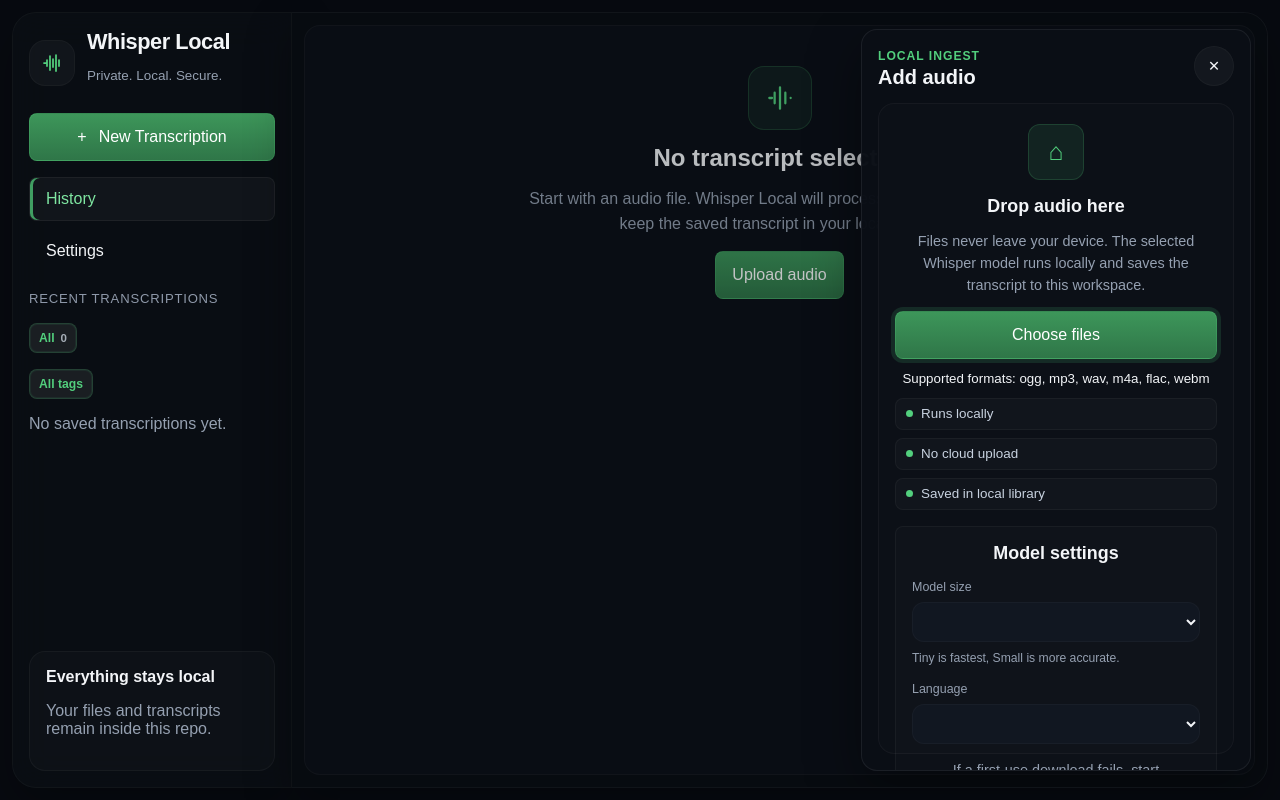
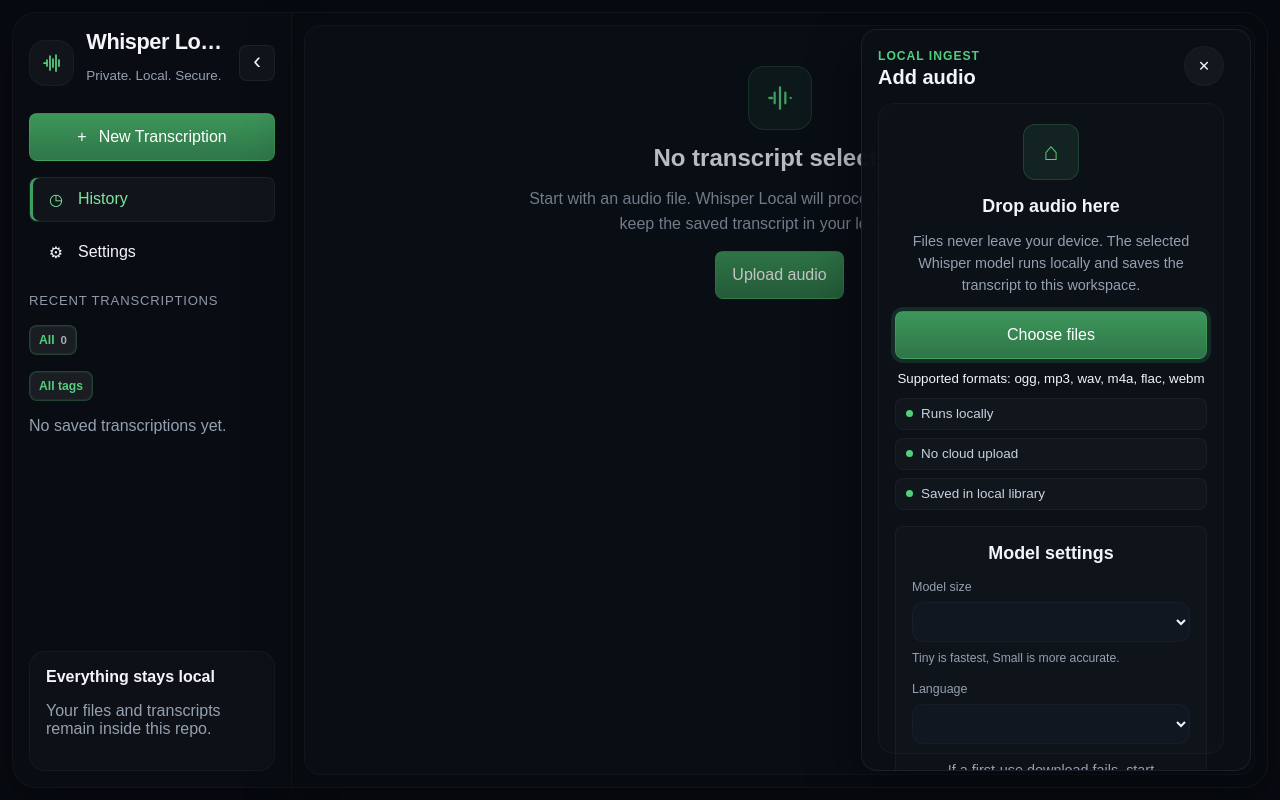
Before and after one commit to burnz0/whisper-local, a Flask app: template templates/index.html in a window 1280 px wide. Run offline with Flask 3, Linux system fonts and the light colour scheme; the template is opened without the code that fills it, so the values that code supplies are empty; some libraries are stand-ins or nearby versions.

Commit message:
Add collapsible sidebar

```diff
--- a/static/app.js
+++ b/static/app.js
@@ -65,6 +65,7 @@
   const settingsWorkspace = document.getElementById("settings-workspace");
   const detailPanel = document.querySelector(".detail-panel");
   const sidebar = document.querySelector(".sidebar");
+  const sidebarToggle = document.getElementById("sidebar-toggle");
   const contextBackdrop = document.getElementById("context-backdrop");
   const closeUploadPanel = document.getElementById("close-upload-panel");
   const fileNameLabel = document.getElementById("selected-file-name");
@@ -90,6 +91,7 @@
   let searchScope = window.localStorage.getItem("whisperLocal.searchScope") || "transcript";
   let activeCollectionFilter = window.localStorage.getItem("whisperLocal.collectionFilter") || "all";
   let activeTagFilter = window.localStorage.getItem("whisperLocal.tagFilter") || "all";
+  let isSidebarCollapsed = window.localStorage.getItem("whisperLocal.sidebarCollapsed") === "true";
   const formatTime = (seconds) => {
     const total = Math.max(0, Math.floor(seconds || 0));
     const mins = Math.floor(total / 60);
@@ -127,6 +129,25 @@
     option.textContent = speaker;
     speakerFilter.appendChild(option);
   };
+
+  const setSidebarCollapsed = (collapsed) => {
+    isSidebarCollapsed = Boolean(collapsed);
+    document.body.classList.toggle("sidebar-collapsed", isSidebarCollapsed);
+    if (sidebar) sidebar.dataset.collapsed = String(isSidebarCollapsed);
+    if (sidebarToggle) {
+      sidebarToggle.setAttribute("aria-expanded", String(!isSidebarCollapsed));
+      sidebarToggle.setAttribute("aria-label", isSidebarCollapsed ? "Expand sidebar" : "Collapse sidebar");
+      sidebarToggle.title = isSidebarCollapsed ? "Expand sidebar" : "Collapse sidebar";
+    }
+    window.localStorage.setItem("whisperLocal.sidebarCollapsed", String(isSidebarCollapsed));
+  };
+
+  if (sidebarToggle) {
+    setSidebarCollapsed(isSidebarCollapsed);
+    sidebarToggle.addEventListener("click", () => {
+      setSidebarCollapsed(!isSidebarCollapsed);
+    });
+  }
 
   if (jobState && jobStatus) {
     const renderJobMeta = (job) => {
--- a/static/styles.css
+++ b/static/styles.css
@@ -80,6 +85,7 @@ body::before {
   flex-direction: column;
   gap: var(--space-3);
   min-height: 0;
+  overflow: hidden;
 }
 
 .workspace {
@@ -91,10 +97,19 @@ body::before {
   overflow: hidden;
 }
 
+.sidebar-top {
+  display: flex;
+  align-items: center;
+  gap: var(--space-2);
+  min-width: 0;
+}
+
 .brand {
   display: flex;
   gap: var(--space-2);
   align-items: center;
+  min-width: 0;
+  flex: 1;
 }
 
 .brand-mark {
@@ -129,8 +144,44 @@ body::before {
   letter-spacing: -0.02em;
 }
 
+.brand-copy {
+  min-width: 0;
+}
+
+.brand-copy h1,
+.brand-copy p {
+  overflow: hidden;
+  text-overflow: ellipsis;
+  white-space: nowrap;
+}
+
 .brand p {
   font-size: 0.84rem;
+}
+
+.sidebar-toggle {
+  appearance: none;
+  display: inline-grid;
+  place-items: center;
+  width: 36px;
+  height: 36px;
+  flex: 0 0 36px;
+  border-radius: var(--radius-control);
+  border: 1px solid rgba(255, 255, 255, 0.055);
+  background: rgba(255, 255, 255, 0.035);
+  color: var(--text);
+  cursor: pointer;
+  font: inherit;
+}
+
+.sidebar-toggle:hover {
+  background: rgba(255, 255, 255, 0.08);
+}
+
+.sidebar-toggle__icon {
+  font-size: 1.45rem;
+  line-height: 1;
+  transform: translateY(-1px);
 }
 
 .brand p,
@@ -218,6 +269,50 @@ textarea:focus-visible {
   outline-offset: 3px;
 }
 
+* {
+  scrollbar-width: thin;
+  scrollbar-color: rgba(119, 132, 153, 0.58) rgba(255, 255, 255, 0.025);
+}
+
+*::-webkit-scrollbar {
+  width: 10px;
+  height: 10px;
+}
+
+*::-webkit-scrollbar-track {
+  background: rgba(255, 255, 255, 0.025);
+  border-radius: var(--radius-pill);
+}
+
+*::-webkit-scrollbar-thumb {
+  border: 2px solid transparent;
+  border-radius: var(--radius-pill);
+  background:
+    linear-gradient(180deg, rgba(142, 156, 181, 0.68), rgba(82, 94, 114, 0.68))
+    padding-box;
+}
+
+*::-webkit-scrollbar-thumb:hover {
+  background:
+    linear-gradient(180deg, rgba(166, 181, 207, 0.86), rgba(98, 112, 135, 0.86))
+    padding-box;
+}
+
+*::-webkit-scrollbar-corner {
+  background: transparent;
+}
+
+.settings-workspace,
+.library-list,
+.upload-card,
+.segment-list,
+.summary-list,
+.context-panel,
+.import-job-list,
+textarea {
+  scrollbar-gutter: stable;
+}
+
 .primary-action:focus-visible,
 .transcribe-button:focus-visible,
 .file-picker:focus-within span {
@@ -226,6 +321,14 @@ textarea:focus-visible {
 
 .sidebar > .primary-action {
   width: 100%;
+}
+
+.primary-action__label,
+.nav-item__label {
+  min-width: 0;
+  overflow: hidden;
+  text-overflow: ellipsis;
+  white-space: nowrap;
 }
 
 .transcribe-button:disabled {
@@ -249,6 +352,18 @@ textarea:focus-visible {
   padding: var(--space-2) var(--space-3);
   border-radius: var(--radius-control);
   border: 1px solid transparent;
+  display: flex;
+  align-items: center;
+  gap: var(--space-2);
+  min-width: 0;
+}
+
+.nav-item__icon {
+  display: inline-grid;
+  place-items: center;
+  width: 20px;
+  flex: 0 0 20px;
+  color: inherit;
 }
 
 .nav-item.active,
--- a/templates/index.html
+++ b/templates/index.html
@@ -8,28 +8,39 @@
   <link rel="stylesheet" href="{{ url_for('static', filename='styles.css') }}">
 </head>
 <body>
-  <div class="app-shell">
-    <aside class="sidebar">
+  <div class="app-shell" id="app-shell">
+    <aside class="sidebar" id="app-sidebar">
+      <div class="sidebar-top">
         <div class="brand">
           <div class="brand-mark">
             <svg viewBox="0 0 24 24" aria-hidden="true">
               <path d="M4 12h2M7 9v6M10 5v14M13 8v8M16 4v16M19 9v6" />
             </svg>
           </div>
-        <div>
+          <div class="brand-copy">
             <h1>Whisper Local</h1>
             <p>Private. Local. Secure.</p>
           </div>
         </div>
+        <button class="sidebar-toggle" type="button" id="sidebar-toggle" aria-controls="app-sidebar" aria-expanded="true" aria-label="Collapse sidebar" title="Collapse sidebar">
+          <span class="sidebar-toggle__icon" aria-hidden="true">‹</span>
+        </button>
+      </div>
 
       <button class="primary-action" type="button" data-open-upload aria-keyshortcuts="Control+K Meta+K">
-        <span>+</span>
-        New Transcription
+        <span aria-hidden="true">+</span>
+        <span class="primary-action__label">New Transcription</span>
       </button>
 
       <nav class="nav" id="sidebar-nav">
-        <button class="nav-item active" type="button" data-workspace-mode="history">History</button>
-        <button class="nav-item" type="button" data-workspace-mode="settings">Settings</button>
+        <button class="nav-item active" type="button" data-workspace-mode="history" aria-label="History" title="History">
+          <span class="nav-item__icon" aria-hidden="true">◷</span>
+          <span class="nav-item__label">History</span>
+        </button>
+        <button class="nav-item" type="button" data-workspace-mode="settings" aria-label="Settings" title="Settings">
+          <span class="nav-item__icon" aria-hidden="true">⚙</span>
+          <span class="nav-item__label">Settings</span>
+        </button>
       </nav>
 
       <section class="library" id="history-panel">
```
Also changed, not shown: other parts of static/styles.css (+63 -0 lines). Lines whose indentation alone changed are shown as unchanged.
